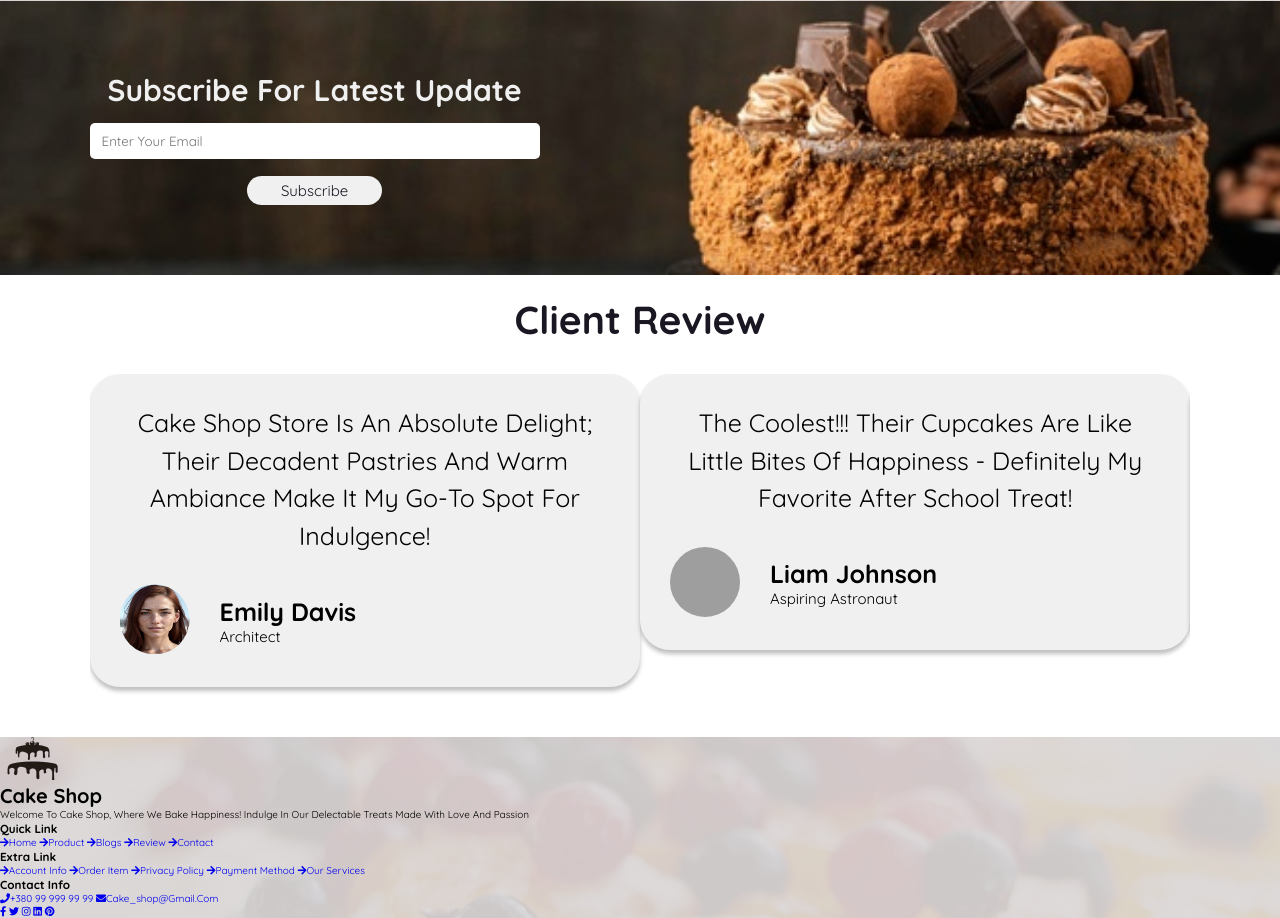
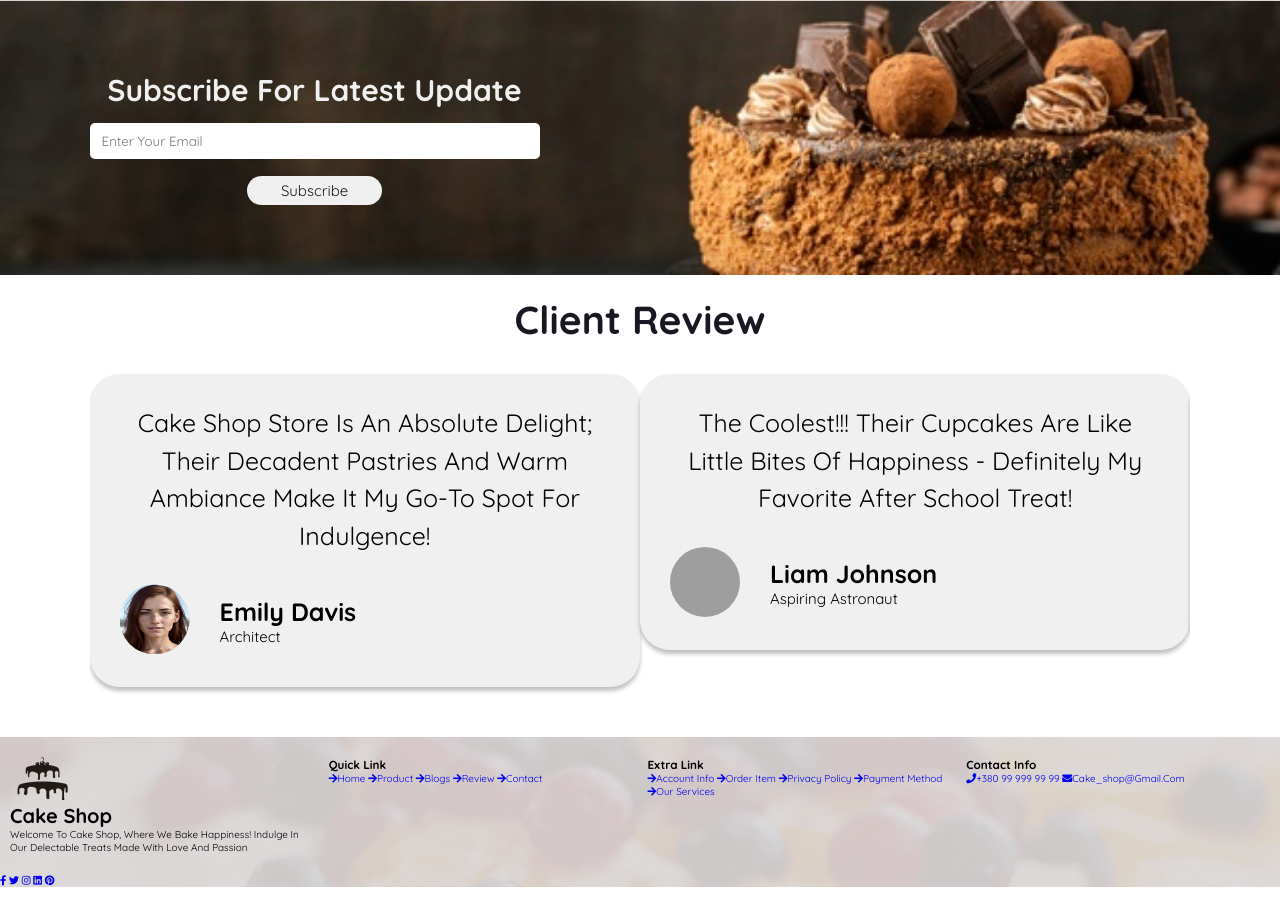
Before and after one commit to Frolov-Andrey2405/Cake-Shop, a plain HTML site: page index.html in a window 1280 px wide. Shown: the part 2725-3643 px from the top of the page. After the commit the page ends 3612 px from the top, so only its background shows below. Drawn offline with nearby package versions, Linux system fonts and the light colour scheme; grey boxes are pictures that could not be loaded; files whose address does not match are found by name.

Commit message:
Footer Box Container Styles

```diff
--- a/css/style.css
+++ b/css/style.css
@@ -380,3 +380,10 @@ section {
     background-size: cover;
     background-position: center center;
 }
+
+.footer .box-container {
+    display: grid;
+    grid-template-columns: repeat(auto-fit, minmax(25rem, 1fr));
+    gap: 1.5rem;
+    padding: 2rem 1rem;
+}
```
